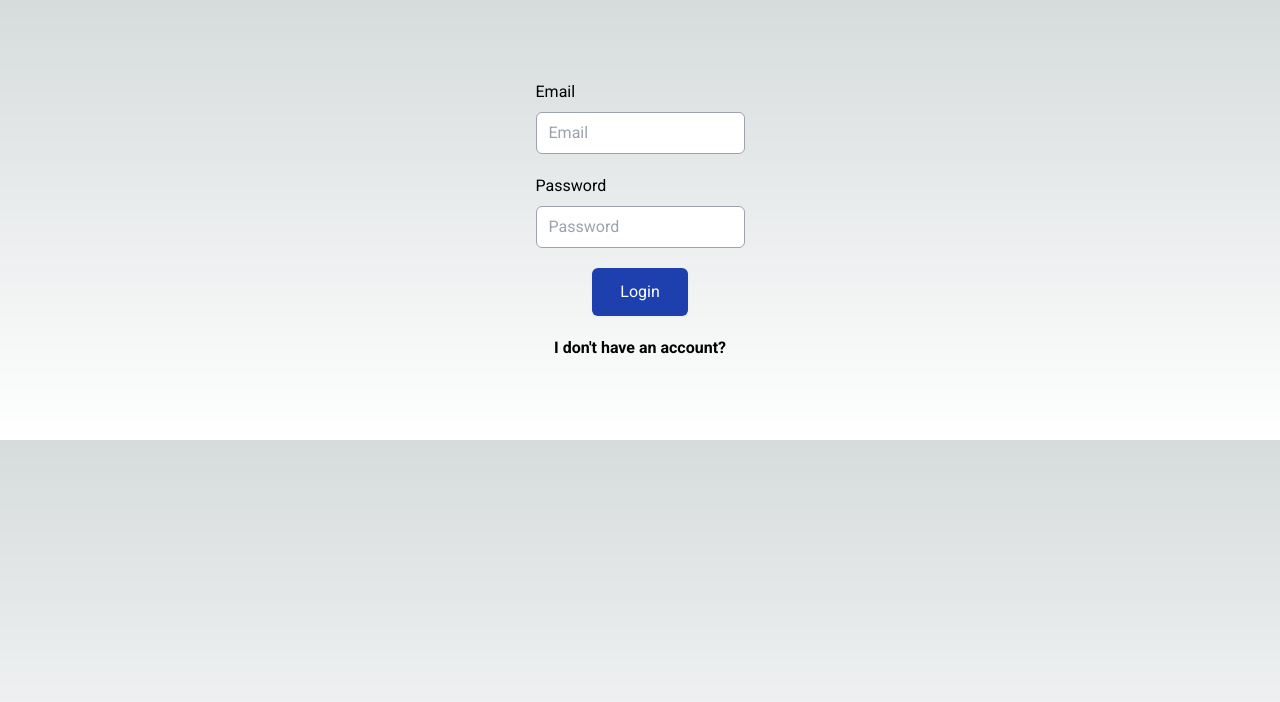
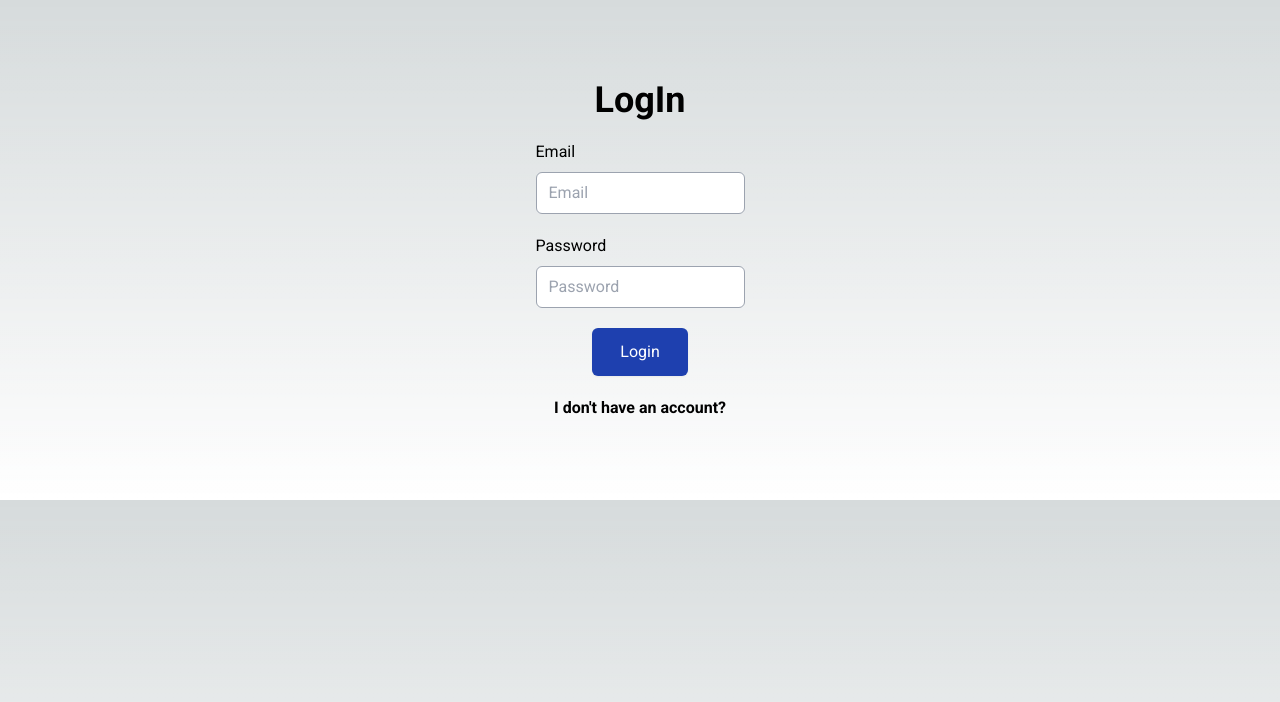
Before and after one commit to mmesomasaint/sheerpoll, a Next.js app: page /v/auth/login in a window 1280 px wide. Shown: the top 702 px of the page. Built offline with nearby package versions, Linux system fonts and the light colour scheme; no server answers.

Commit message:
Feat: Add headers

```diff
--- a/app/v/auth/login/page.tsx
+++ b/app/v/auth/login/page.tsx
@@ -28,6 +28,7 @@ export default function Login() {
   return (
     <form onSubmit={submit}>
       <div className='flex flex-col justify-center items-center py-20 gap-5'>
+        <h1 className='text-4xl font-bold'>LogIn</h1>
         <div className='flex flex-col justify-start items-start gap-2'>
           <label htmlFor='email'>Email</label>
           <input
```
